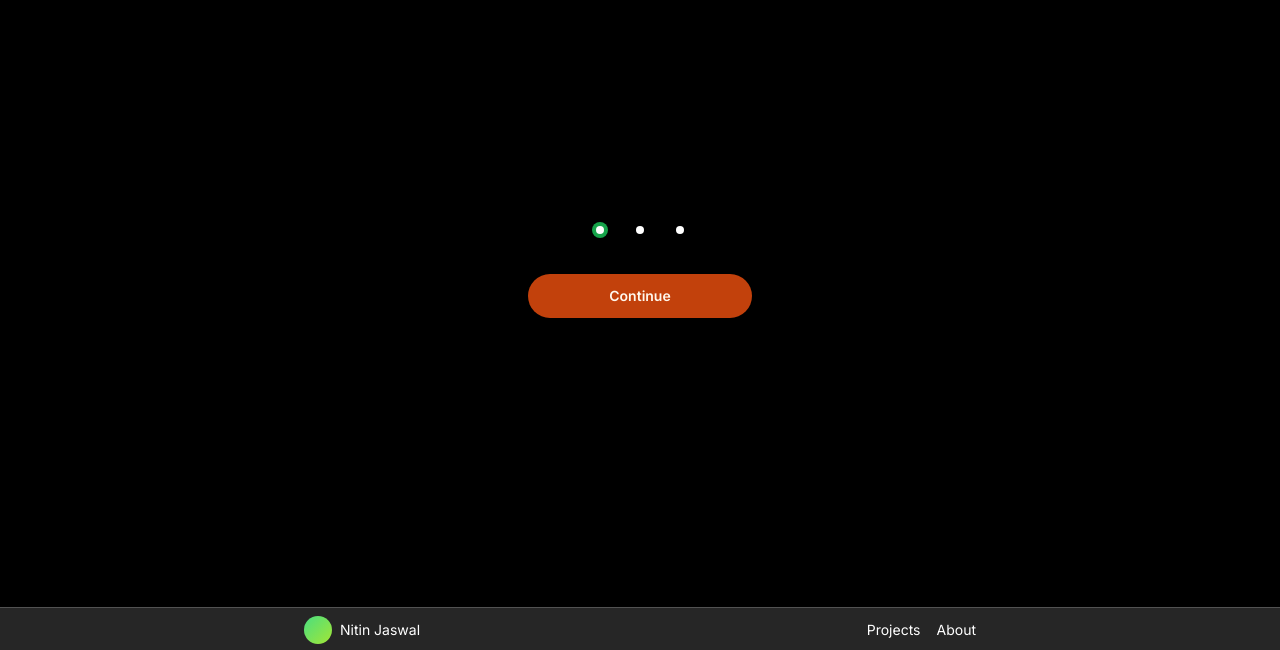
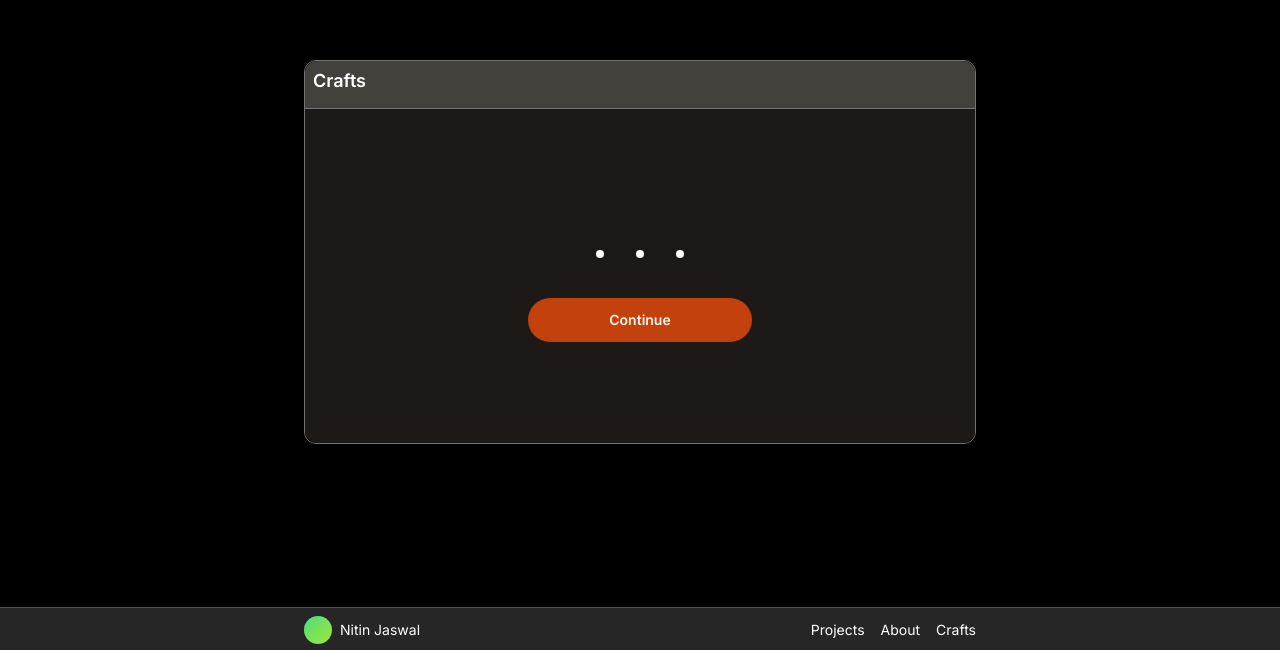
Before and after one commit to walkerthecreator/nitinjaswal, a Next.js app: page /crafts in a window 1280 px wide. Shown: the part 148-798 px from the top of the page. Built offline with nearby package versions, Linux system fonts and the light colour scheme.

Commit message:
chore: added has selector for timeline

```diff
--- a/src/app/about/page.tsx
+++ b/src/app/about/page.tsx
@@ -5,8 +5,6 @@ import { instrumentSerif } from "@/lib/font";
 import { Github, Twitter } from "lucide-react";
 
 const page = () => {
-
-
   return (
     <div className="w-4/5 md:w-3/5/ lg:w-2/5 mx-auto mt-20 pb-10">
           <div className="flex gap-2 justify-between items-start">
--- a/src/app/crafts/page.tsx
+++ b/src/app/crafts/page.tsx
@@ -1,11 +1,23 @@
 import Craft from "@/components/crafts/stepper";
-import BackgroundLines from "@/components/crafts/background-lines";
 
 export default function CraftsPage() {
     return (
-    <>
-    <Craft />
-    <BackgroundLines />
-    </>
+            <div className="flex items-center justify-center min-h-screen relative overflow-hidden">
+                <PreviewCard title="Crafts">
+                    <Craft />
+                </PreviewCard>
+            </div>
     )
 }
+
+
+function PreviewCard({ title ,  children }: { title: string; children: React.ReactNode }) {
+            return <div className="bg-background-foreground rounded-xl border border-muted-foreground max-w-2xl w-full h-96 ">
+    <div className="bg-stone-700 px-2 h-12 flex items-center border-b border-muted-foreground rounded-t-xl">
+            <h2 className="font-semibold text-lg mb-2">{title}</h2>
+        </div>
+        <div className="bg-stone-900 h-[calc(100%-3rem)] rounded-b-xl p-4 overflow-auto">
+            {children}
+        </div>
+    </div>
+}
--- a/src/app/layout.tsx
+++ b/src/app/layout.tsx
@@ -19,7 +19,7 @@ export default function RootLayout({
   return (
     <html lang="en">
       <body className={ inter.className + " bg-black text-white text-sm"}>
-        <Nav></Nav>
+        <Nav />
         {children}
         <Analytics/>
         </body>
--- a/src/app/page.tsx
+++ b/src/app/page.tsx
@@ -150,7 +150,7 @@ export default function Home() {
               to live up to the word <span className="italic">engineer</span>.
             </motion.h1>
 
-            <div className="flex items-center justify-center gap-4 mt-10">
+            <div className="flex items-center justify-center gap-4 mt-10 has-[img:hover]:saturate-0">
               <motion.img
                 initial={{ y: 30, opacity: 0, filter: "blur(10px)" }}
                 animate={{ y: 0, opacity: 1, filter: "blur(0px) saturate(0) contrast(1.2) brightness(0.8)" }}
@@ -159,7 +159,7 @@ export default function Home() {
                 alt="Nitin Jaswal"
                 width={200}
                 height={200}
-                className="h-52 w-56 rounded-md object-cover ring ring-stone-800 border border-stone-700 saturate-0 "
+                className="h-52 w-56 rounded-md object-cover ring ring-stone-800 border border-stone-700 hover:saturate-100 "
               />
               <motion.img
                 initial={{ y: 30, opacity: 0, filter: "blur(10px)" }}
@@ -169,7 +169,7 @@ export default function Home() {
                 alt="Nitin Jaswal"
                 width={200}
                 height={200}
-                className="h-52 w-56 rounded-md  object-cover border ring ring-stone-800 border-stone-600 saturate-0 "
+                className="h-52 w-56 rounded-md  object-cover border ring ring-stone-800 border-stone-600 hover:saturate-100 "
               />
               <motion.img
                 initial={{ y: 30, opacity: 0, filter: "blur(10px)" }}
@@ -179,7 +179,7 @@ export default function Home() {
                 alt="Nitin Jaswal"
                 width={200}
                 height={200}
-                className="h-52 w-56  rounded-md object-cover border ring ring-stone-800 border-stone-600 saturate-0 "
+                className="h-52 w-56  rounded-md object-cover border ring ring-stone-800 border-stone-600 hover:saturate-100 "
               />
             </div>
           </section>
@@ -192,21 +192,16 @@ export default function Home() {
                 >
                   Timeline
                 </h1>
-                <div className="space-y-8 mx-4">
+                <div className="mx-4 has-[div:hover]:text-neutral-400">
                   {workExperiences.map((work, index) => (
                     <div
-                      className="flex flex-col md:flex-row justify-between items-start md:items-center gap-1 md:gap-3"
+                      className="hover:text-white group py-4 cursor-pointer transition-colors flex flex-col md:flex-row justify-between items-start md:items-center gap-1 md:gap-3"
                       key={index}
                     >
-                      <div className="text-neutral-400">{work.date}</div>
+                      <div className="text-neutral-400 group-hover:text-white transition-colors ">{work.date}</div>
                       <div className="border border-dashed border-neutral-700 flex-1 hidden md:block" />
-                      <div className="flex items-center gap-2">
+                      <div className="flex items-center gap-2 ">
                         {work.title}
-                        {work.company && (
-                          <span className="text-neutral-400">
-                            ({work.company})
-                          </span>
-                        )}
                       </div>
                     </div>
                   ))}
--- a/src/components/Nav.tsx
+++ b/src/components/Nav.tsx
@@ -13,6 +13,7 @@ export default function Nav() {
       <div className="flex items-center gap-4 text-sm">
     <Link href="/projects" className="hover:-translate-y-1 transition-transform">Projects</Link>
     <Link href="/about" className="hover:-translate-y-1 transition-transform">About</Link>
+    <Link href="/crafts" className="hover:-translate-y-1 transition-transform">Crafts</Link>
       </div>
       </div>
     </nav>
--- a/src/components/crafts/stepper.tsx
+++ b/src/components/crafts/stepper.tsx
@@ -12,7 +12,7 @@ export default function CraftsPage() {
   };
   const cellWidth = position[currentIndex];
   return (
-    <div className="flex flex-col items-center justify-center h-screen">
+    <div className="flex flex-col items-center justify-center h-full ">
       <div className="my-10 relative flex items-center justify-center gap-8 w-24">
         <motion.div
           className="absolute p-2 left-0 z-[-10] bg-green-600 rounded-full"
```
